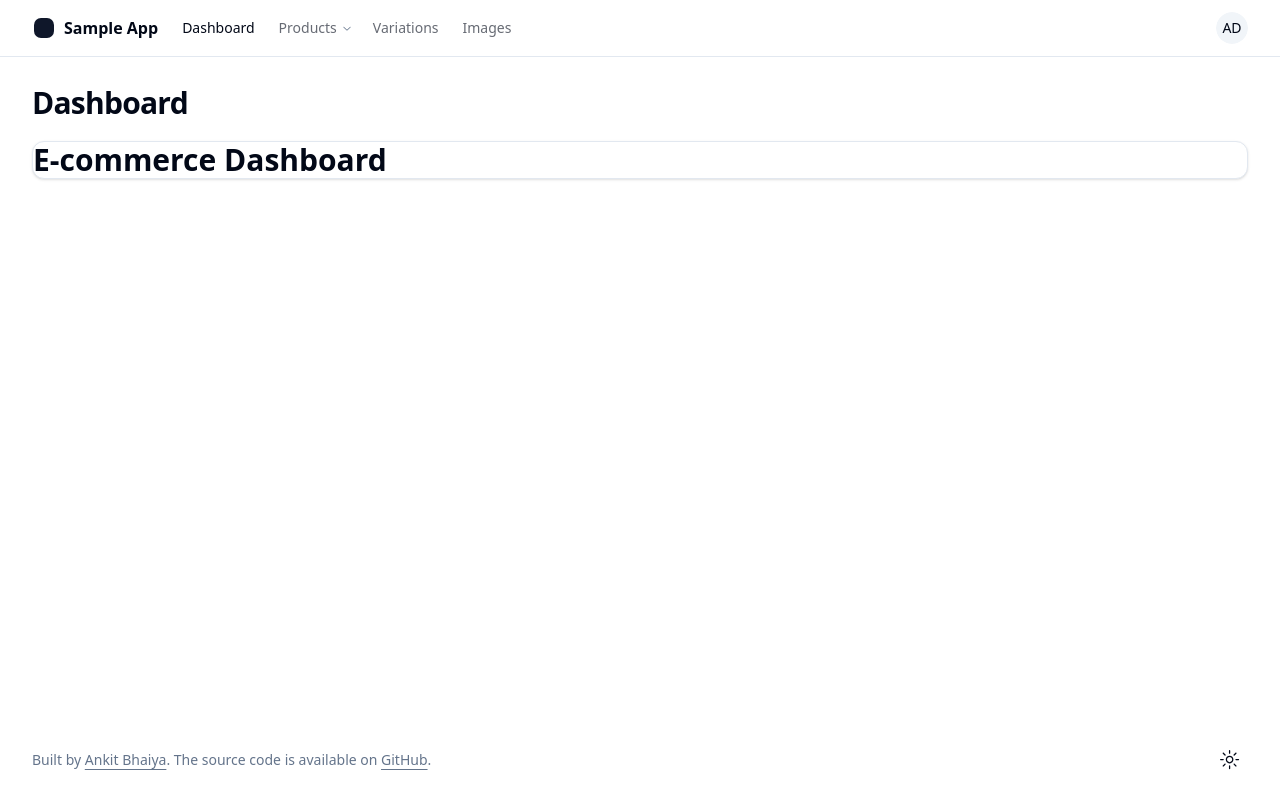
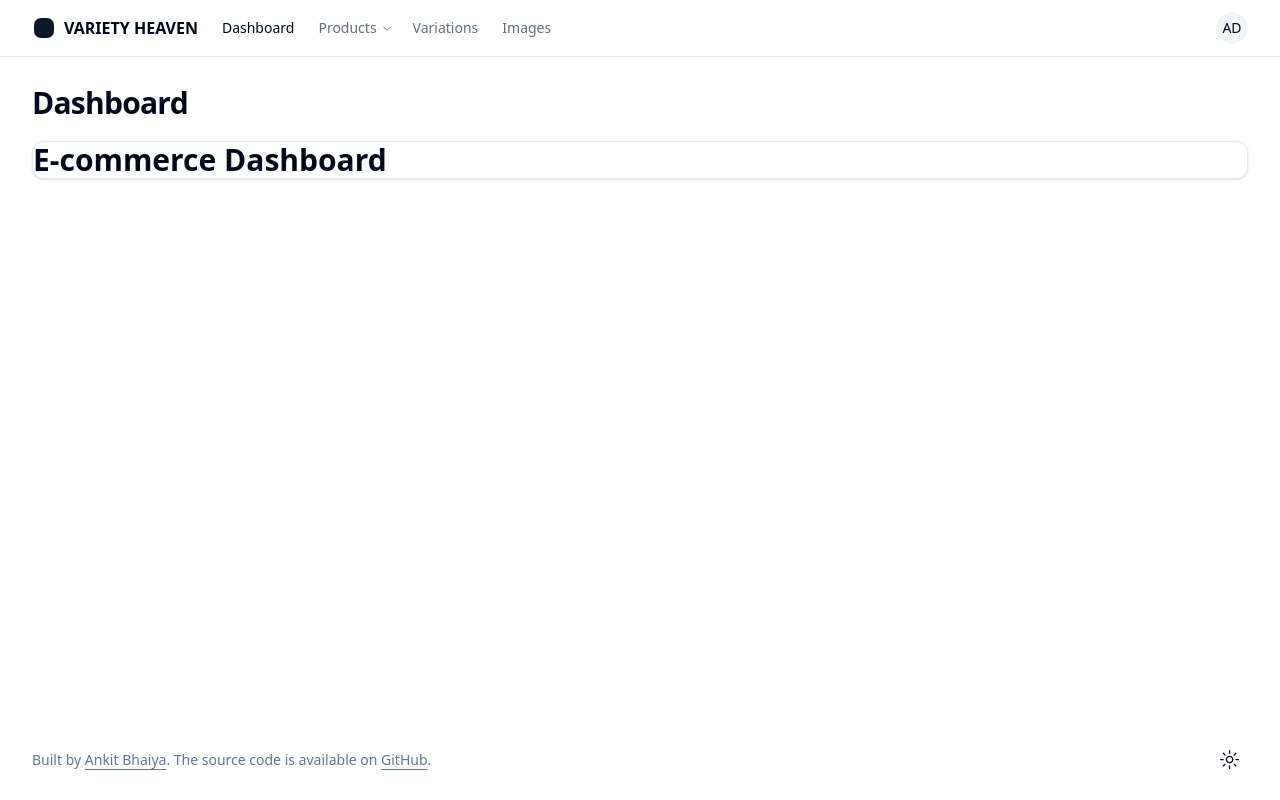
Before and after one commit to 16SULPHUR/new-vh-ecom-admin, a React (Vite) app: page / in a window 1280 px wide. Built offline with nearby package versions, Linux system fonts and the light colour scheme.

Commit message:
app name and base route changed

```diff
--- a/package.json
+++ b/package.json
@@ -1,5 +1,5 @@
 {
-  "name": "react-shadcn-starter",
+  "name": "new-vh-ecom-admin",
   "private": true,
   "version": "0.1",
   "type": "module",
--- a/src/config/app.ts
+++ b/src/config/app.ts
@@ -11,13 +11,13 @@ interface AppConfig {
 }
 
 export const appConfig: AppConfig = {
-    name: "Sample App",
+    name: "VARIETY HEAVEN",
     github: {
-        title: "React Shadcn Starter",
-        url: "https://github.com/hayyi2/react-shadcn-starter",
+        title: "VH EC0M ADMIN",
+        url: "https://github.com/16SULPHUR/new-vh-ecom-admin",
     },
     author: {
-        name: "hayyi",
-        url: "https://github.com/hayyi2/",
+        name: "16SULPHUR",
+        url: "https://github.com/16SULPHUR",
     }
 }
--- a/vite.config.ts
+++ b/vite.config.ts
@@ -2,7 +2,7 @@ import path from "path"
 import react from "@vitejs/plugin-react"
 import { defineConfig } from "vite"
 
-const basenameProd = '/react-shadcn-starter'
+const basenameProd = '/'
 
 export default defineConfig(({ command }) => {
   const isProd = command === 'build'
```
Also changed, not shown: 1 other file (tests, documents, lock files or other folders).
